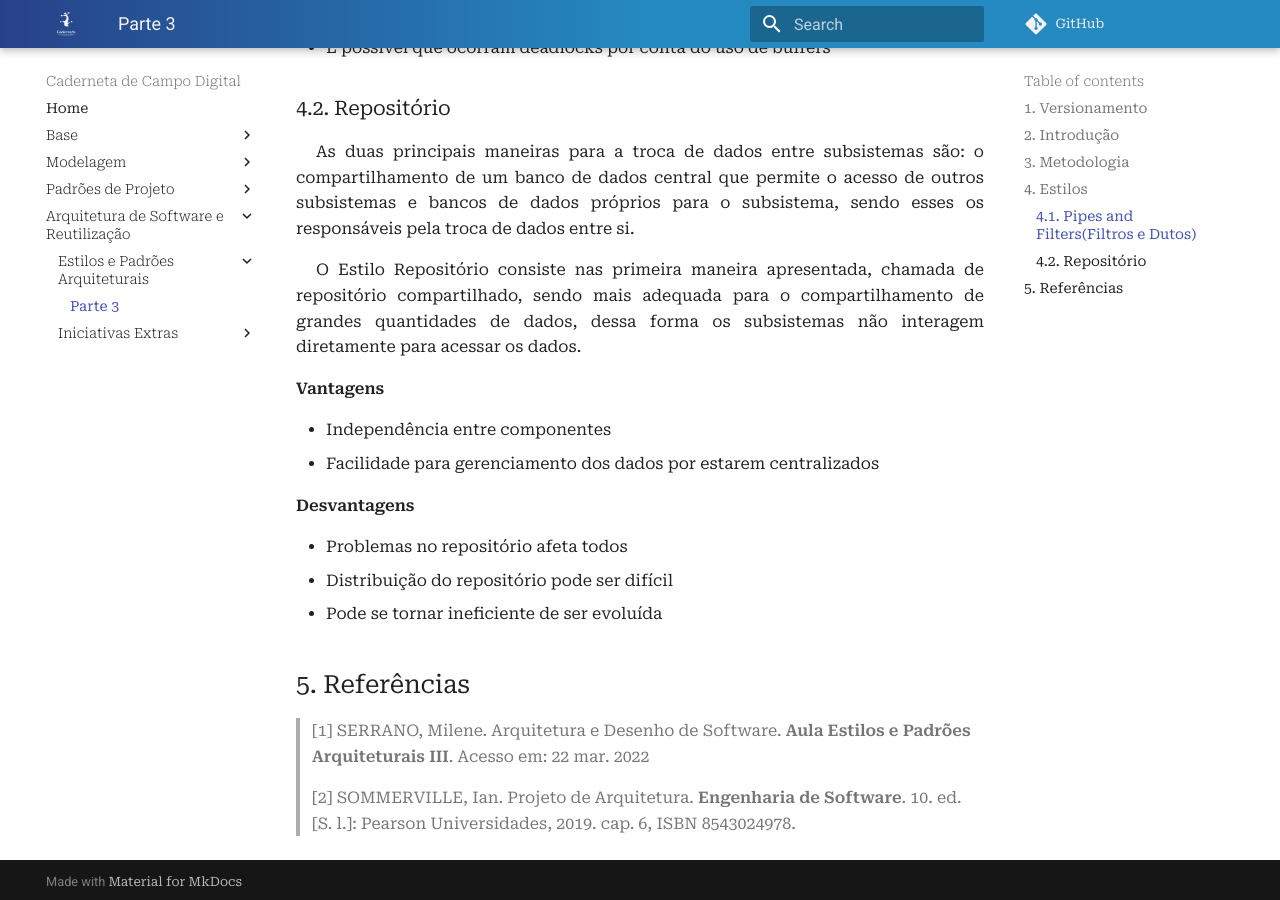
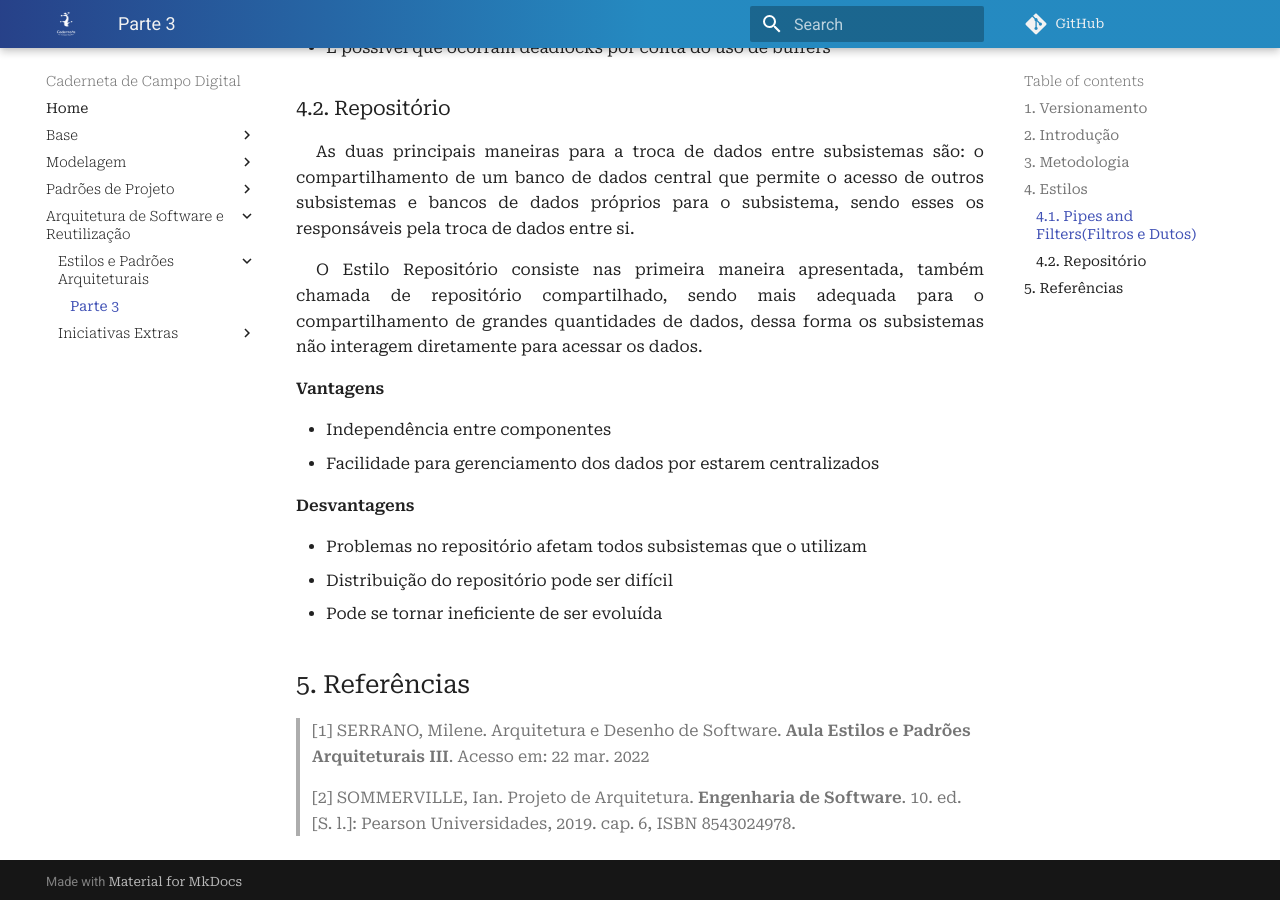
Before and after one commit to UnBArqDsw2021-2/2021.2_G4_CadernetaDeCampoDigital_docs, an MkDocs documentation site: the page built from docs/arquitetura_reutilizacao/estilos_padroes/parte3.md, in a window 1280 px wide and 900 px high, scrolled down 1496 px. Built offline with MkDocs 1.6.1 and Material for MkDocs 9.7.7, drawn with Linux system fonts in a browser that asks for light colours; comment, search, counter and statistics services are not loaded; some of the changed text lies outside the part shown.

Commit message:
#138 Corrigindo texto

```diff
--- a/docs/arquitetura_reutilizacao/estilos_padroes/parte3.md
+++ b/docs/arquitetura_reutilizacao/estilos_padroes/parte3.md
@@ -23,7 +23,7 @@
 
 - **Filtro** **(*****Filter*****)**: Recebe, processa e recoloca dados no fluxo.
 - **Duto** **(*****Pipe*****)**: Transfere dados e realiza buffer(dado temporário)
-- **Fonte de dados** **(*****Data source*****)**: Fonte para os dados a serem utilizados
+- **Fonte de dados** **(*****Data source*****)**: Fonte dos dados a serem utilizados
 - **Coletor de dados** **(*****Data sink*****)**: Destino dos dados processados ao final
 
 <p align="justify" style="text-indent: 20px">Dessa forma temos uma estrutura chamada tubulação de processamento, onde dutos fazem a ligação entre filtros, representada na figura 1. O estilo é útil para aplicações com pouca interação com usuários.</p>
@@ -49,7 +49,7 @@
 
 <p align="justify" style="text-indent: 20px">As duas principais maneiras para a troca de dados entre subsistemas são: o compartilhamento de um banco de dados central que permite o acesso de outros subsistemas e bancos de dados próprios para o subsistema, sendo esses os responsáveis pela troca de dados entre si.</p>
 
-<p align="justify" style="text-indent: 20px">O Estilo Repositório consiste nas primeira maneira apresentada, chamada de repositório compartilhado, sendo mais adequada para o compartilhamento de grandes quantidades de dados, dessa forma os subsistemas não interagem diretamente para acessar os dados.</p>
+<p align="justify" style="text-indent: 20px">O Estilo Repositório consiste nas primeira maneira apresentada, também chamada de repositório compartilhado, sendo mais adequada para o compartilhamento de grandes quantidades de dados, dessa forma os subsistemas não interagem diretamente para acessar os dados.</p>
 
 **Vantagens**
 
@@ -58,7 +58,7 @@
 
 **Desvantagens**
 
-- Problemas no repositório afeta todos
+- Problemas no repositório afetam todos subsistemas que o utilizam
 - Distribuição do repositório pode ser difícil
 - Pode se tornar ineficiente de ser evoluída
 
```
